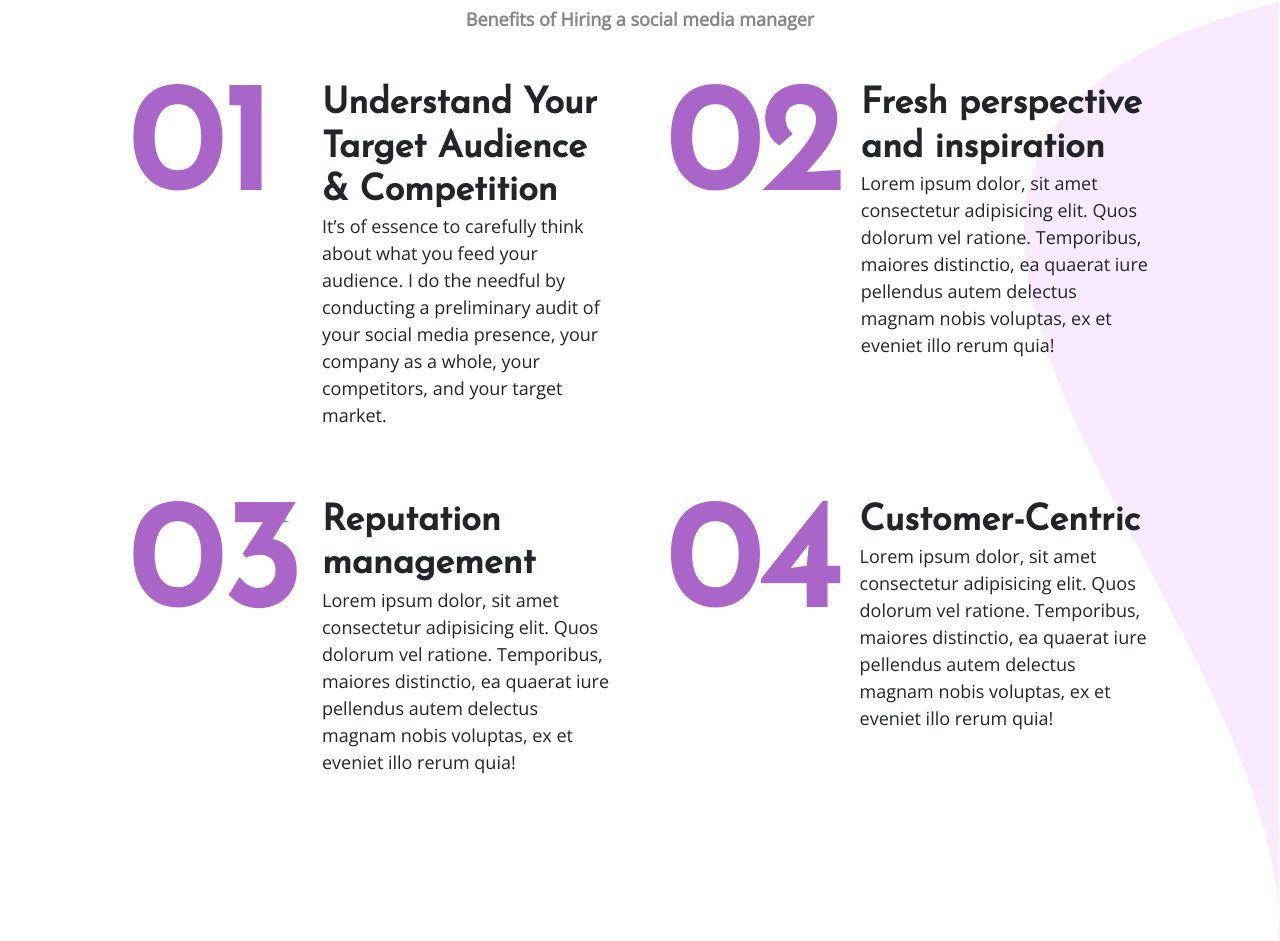
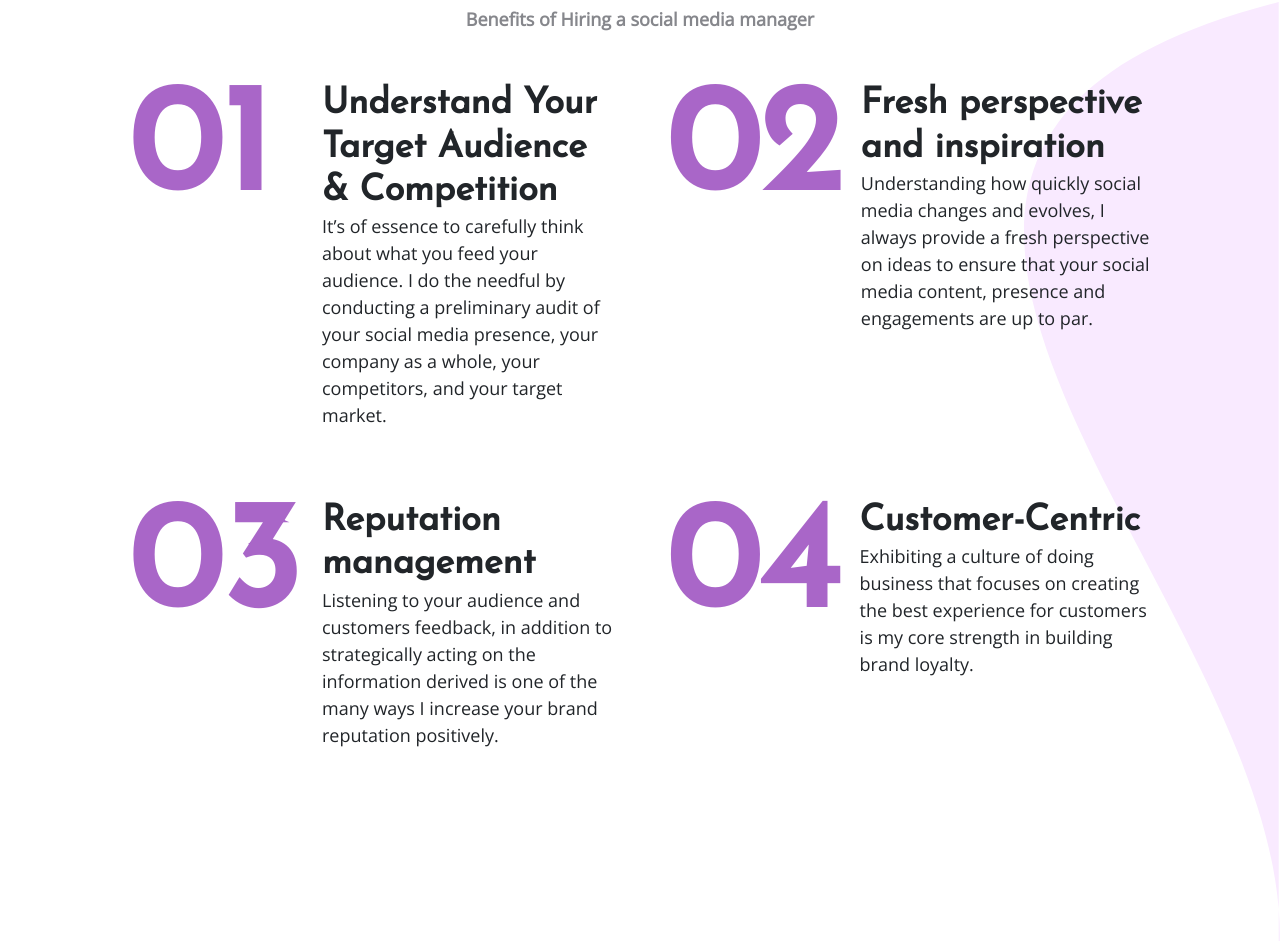
Before and after one commit to Sam-kayode/SMP, a Nuxt app: page / in a window 1280 px wide. Shown: the part 2553-3494 px from the top of the page. Built offline with nearby package versions, Linux system fonts and the light colour scheme.

Commit message:
add why me content

```diff
--- a/pages/index.vue
+++ b/pages/index.vue
@@ -136,19 +136,19 @@ export default {
           number: '02',
           title: 'Fresh perspective and inspiration',
           content:
-            '  Lorem ipsum dolor, sit amet consectetur adipisicing elit. Quos  dolorum vel ratione. Temporibus, maiores distinctio, ea quaerat iure pellendus autem delectus magnam nobis voluptas, ex et eveniet illo rerum quia!',
+            'Understanding how quickly social media changes and evolves, I always provide a fresh perspective on ideas to ensure that your social media content, presence and engagements are up to par.',
         },
         {
           number: '03',
           title: 'Reputation management',
           content:
-            '  Lorem ipsum dolor, sit amet consectetur adipisicing elit. Quos  dolorum vel ratione. Temporibus, maiores distinctio, ea quaerat iure pellendus autem delectus magnam nobis voluptas, ex et eveniet illo rerum quia!',
+            'Listening to your audience and customers feedback, in addition to strategically acting on the information derived is one of the many ways I increase your brand reputation positively.',
         },
         {
           number: '04',
           title: 'Customer-Centric',
           content:
-            '  Lorem ipsum dolor, sit amet consectetur adipisicing elit. Quos  dolorum vel ratione. Temporibus, maiores distinctio, ea quaerat iure pellendus autem delectus magnam nobis voluptas, ex et eveniet illo rerum quia!',
+            'Exhibiting a culture of doing business that focuses on creating the best experience for customers is my core strength in building brand loyalty. ',
         },
       ],
     }
```
